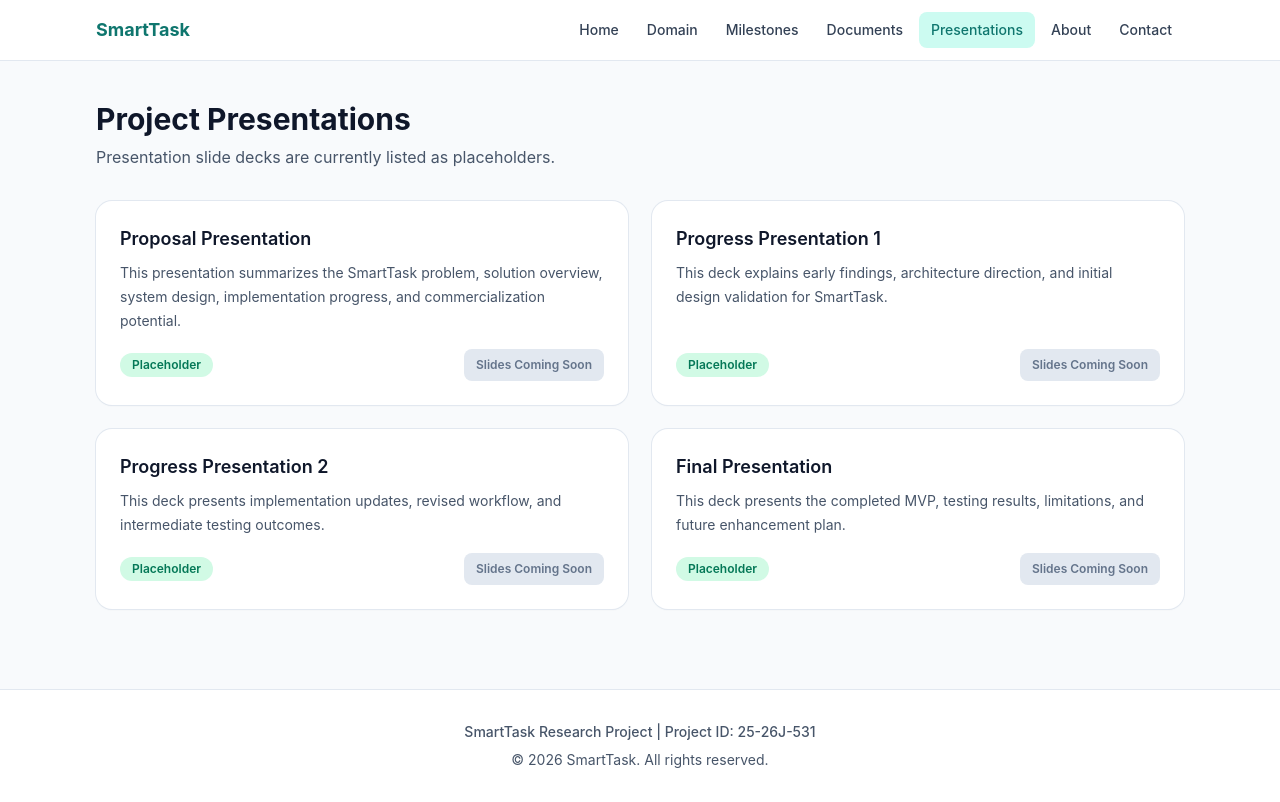
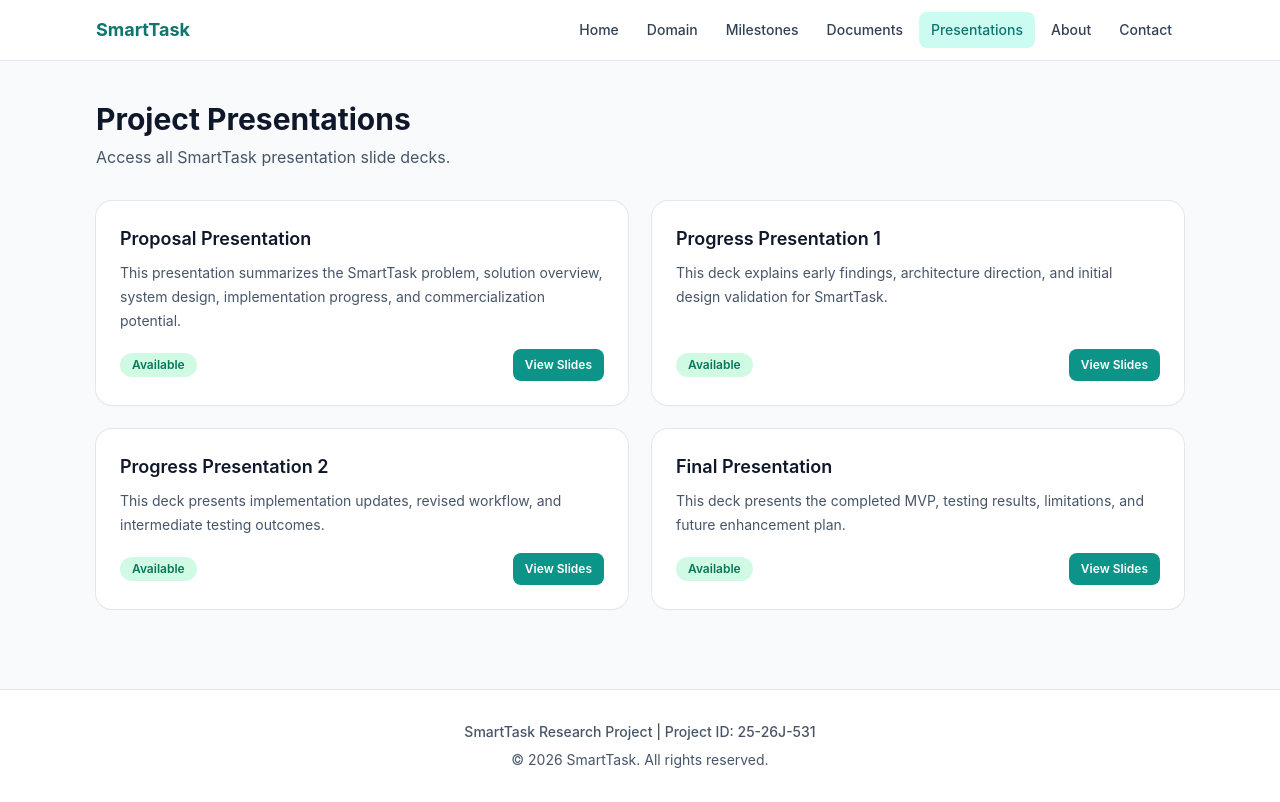
Before and after one commit to IT21228612/SmartTask_Project_Website, a React (Vite) app: page /presentations in a window 1280 px wide. Built offline with nearby package versions, Linux system fonts and the light colour scheme.

Commit message:
Update presentations page with slide PDF links

```diff
--- a/src/data/slides.js
+++ b/src/data/slides.js
@@ -1,24 +1,33 @@
+import proposalSlides from '../project_files/Proposal_Presentation.pdf';
+import pp1Slides from '../project_files/PP1_Slides_IT21228612.pdf';
+import pp2Slides from '../project_files/PP2_Slides_IT21228612.pdf';
+import finalSlides from '../project_files/final_presentation_Slides_IT21228612.pdf';
+
 const slides = [
   {
     title: 'Proposal Presentation',
     description:
       'This presentation summarizes the SmartTask problem, solution overview, system design, implementation progress, and commercialization potential.',
-    status: 'Placeholder',
+    status: 'Available',
+    fileUrl: proposalSlides,
   },
   {
     title: 'Progress Presentation 1',
     description: 'This deck explains early findings, architecture direction, and initial design validation for SmartTask.',
-    status: 'Placeholder',
+    status: 'Available',
+    fileUrl: pp1Slides,
   },
   {
     title: 'Progress Presentation 2',
     description: 'This deck presents implementation updates, revised workflow, and intermediate testing outcomes.',
-    status: 'Placeholder',
+    status: 'Available',
+    fileUrl: pp2Slides,
   },
   {
     title: 'Final Presentation',
     description: 'This deck presents the completed MVP, testing results, limitations, and future enhancement plan.',
-    status: 'Placeholder',
+    status: 'Available',
+    fileUrl: finalSlides,
   },
 ];
 
--- a/src/pages/Presentations.jsx
+++ b/src/pages/Presentations.jsx
@@ -5,10 +5,10 @@ import slides from '../data/slides';
 export default function Presentations() {
   return (
     <div className="pb-4 pt-10">
-      <SectionTitle title="Project Presentations" subtitle="Presentation slide decks are currently listed as placeholders." />
+      <SectionTitle title="Project Presentations" subtitle="Access all SmartTask presentation slide decks." />
       <div className="grid gap-6 sm:grid-cols-2">
         {slides.map((slide) => (
-          <DocumentCard key={slide.title} {...slide} buttonText="Slides Coming Soon" />
+          <DocumentCard key={slide.title} {...slide} buttonText="View Slides" />
         ))}
       </div>
     </div>
```
